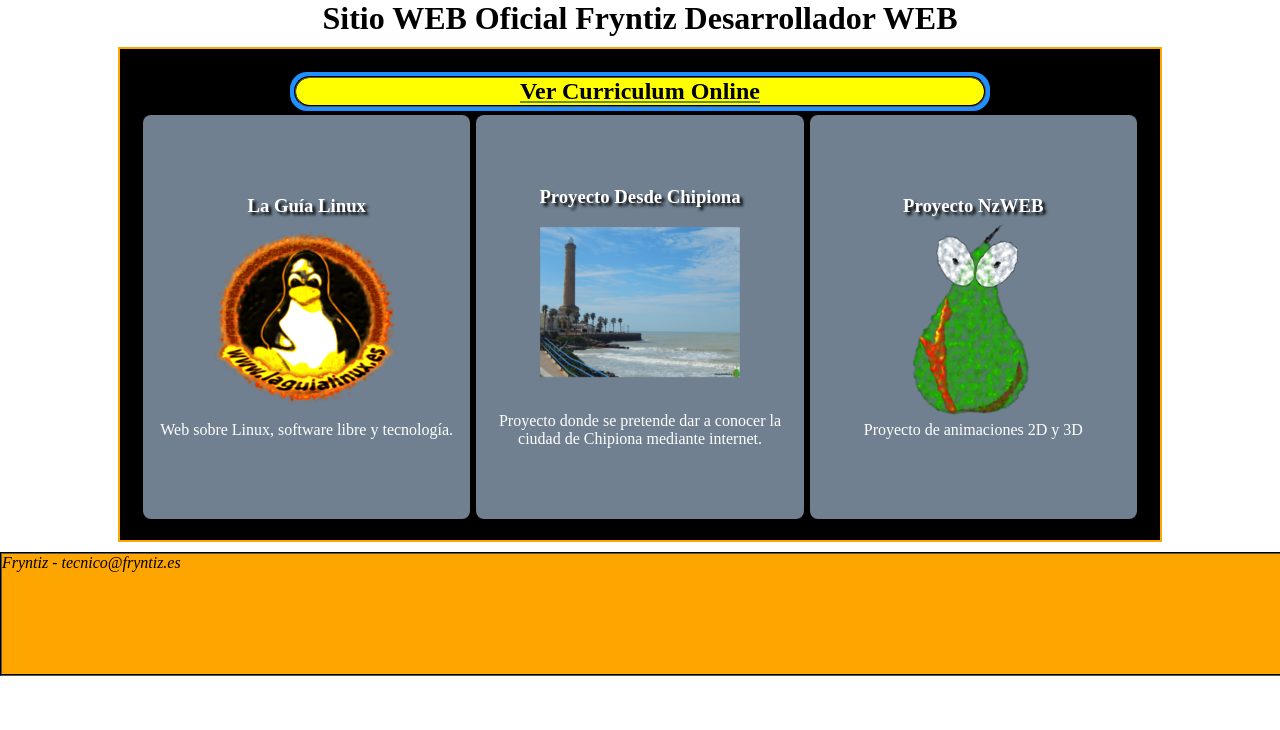
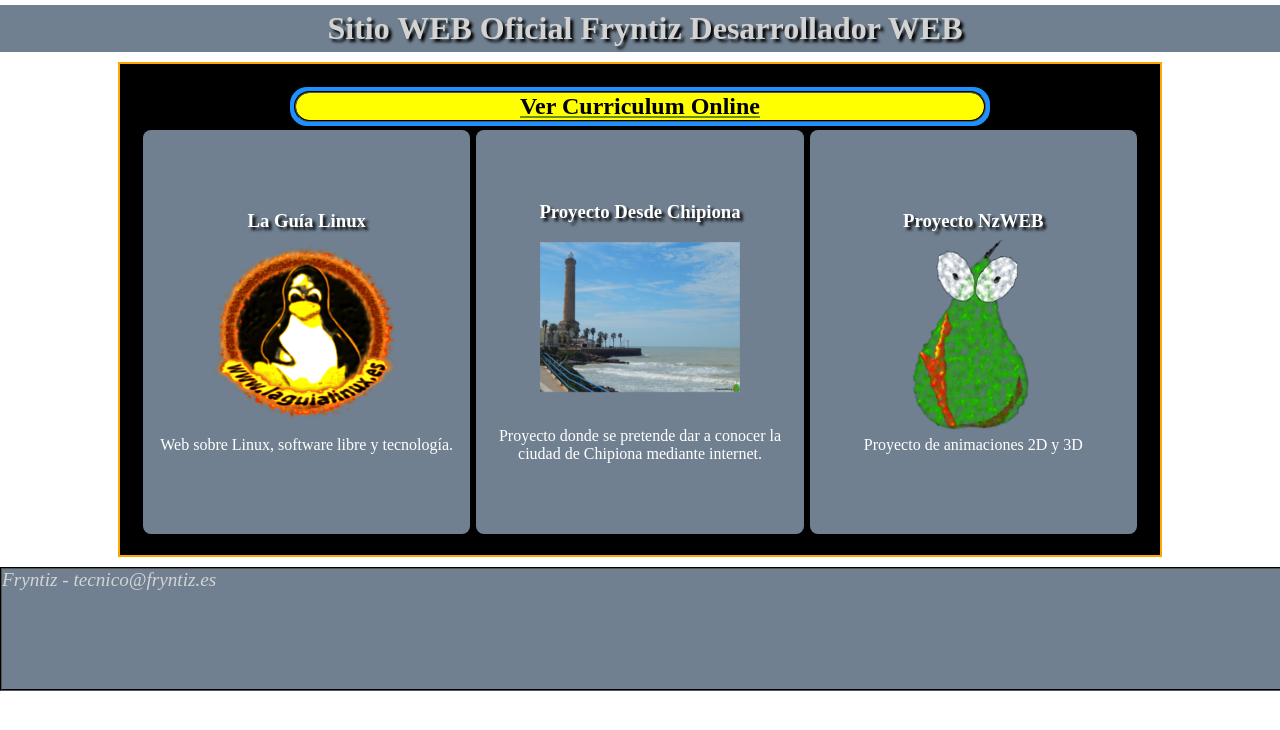
Before and after one commit to raupulus/www.fryntiz.es, a PHP site: page / in a window 1280 px wide. Shown: the top 730 px of the page. Run offline with PHP 8.4, Linux system fonts and the light colour scheme.

Commit message:
Cambio de tonos de colores en título y footer

```diff
--- a/CSS/styles.css
+++ b/CSS/styles.css
@@ -1,8 +1,14 @@
 * {
 	margin: 0;
 }
-H1 {
+#titulo {
+	margin: 5px 0;
+	padding: 5px;
+	width: 100%;
+	color: lightgray;
+	background-color: slategray;
 	text-align: center;
+	text-shadow: 3px 3px 3px black;
 }
 #cajaContenido {
 	margin: 10px auto;
@@ -89,6 +95,8 @@ H1 {
 	margin: 10px 0;
 	width: 100%;
 	height: 120px;
-	background-color: orange;
+	color: lightgrey;
+	font-size: 1.2em;
+	background-color: slategray;
 	border: 2px black groove;
 }
```
